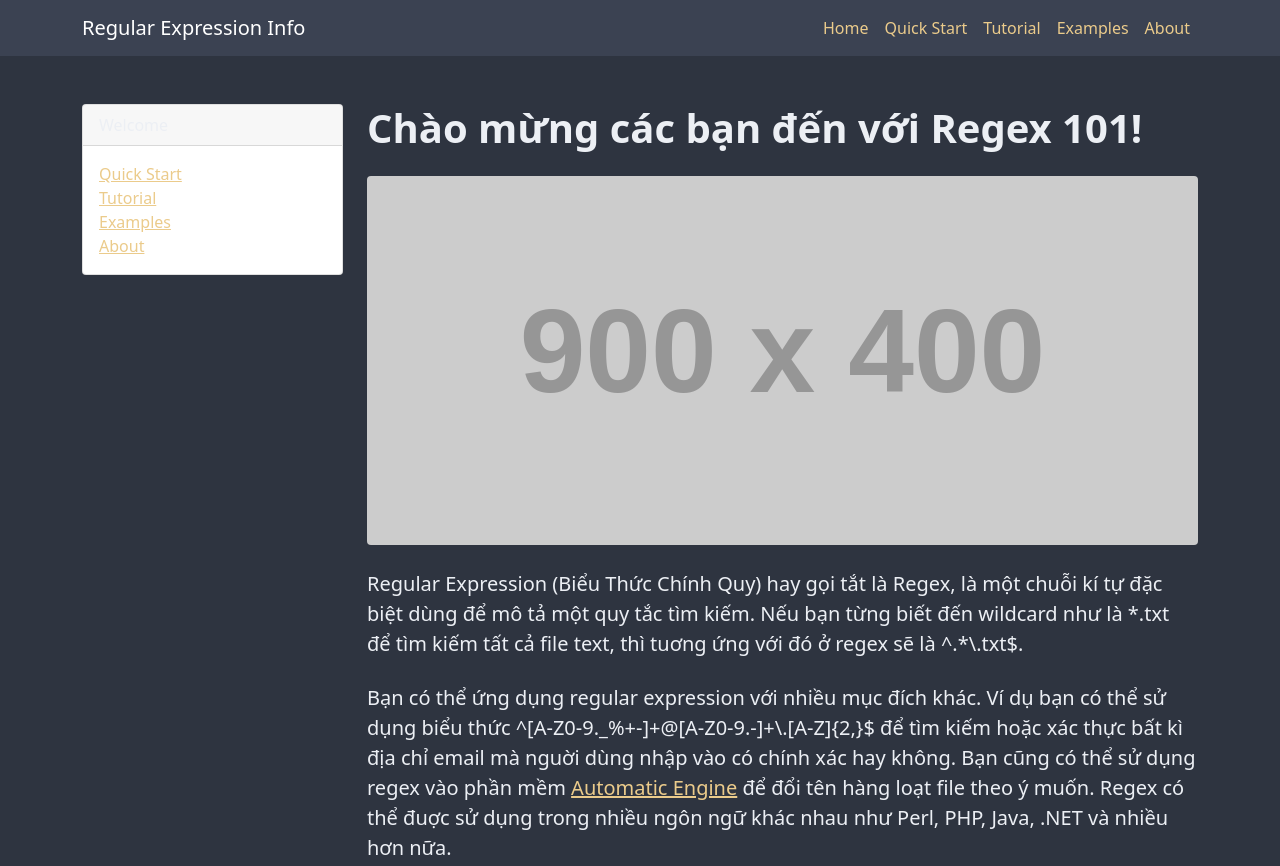
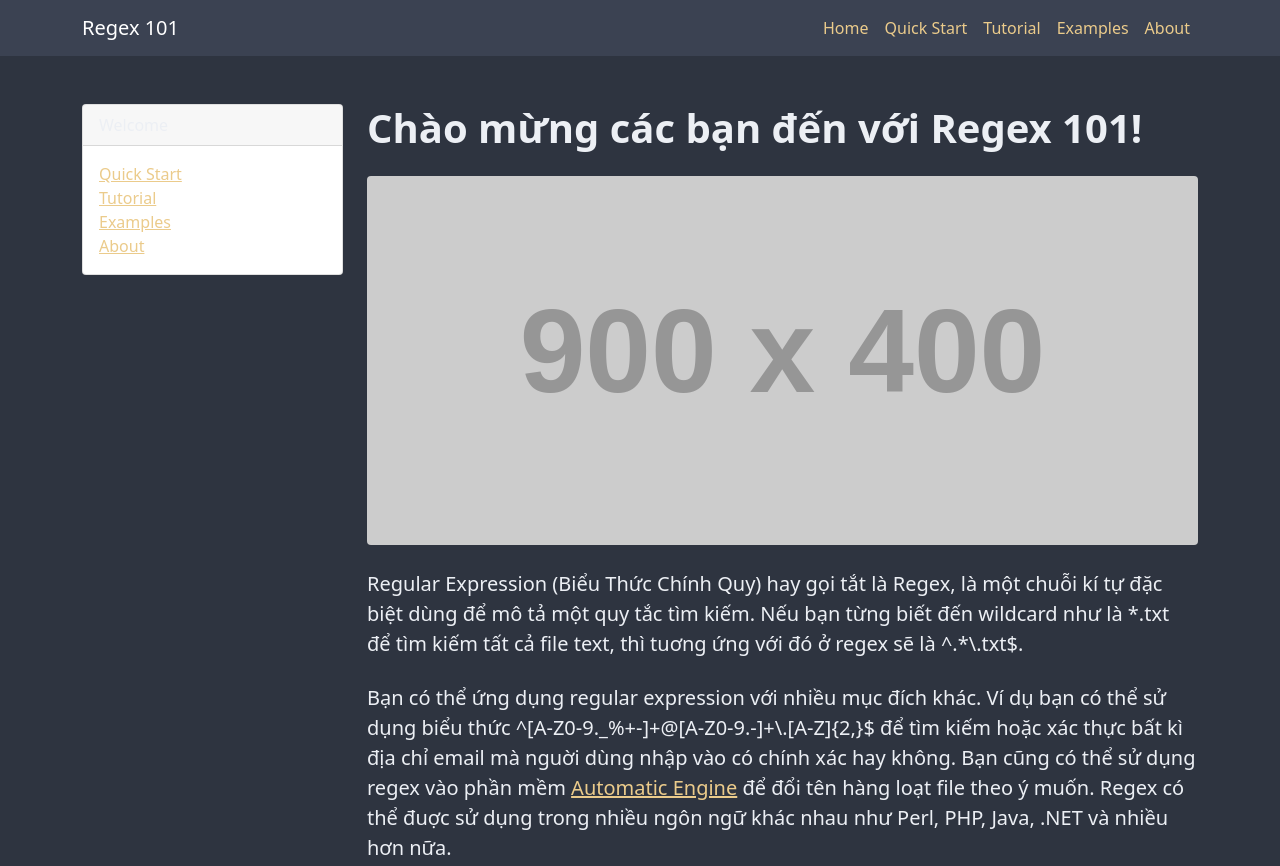
Before and after one commit to phamngocvinh/regex-info, a plain HTML site: page index.html in a window 1280 px wide. Shown: the top 866 px of the page. Drawn offline with nearby package versions, Linux system fonts and the light colour scheme; placeholder pictures from the web are drawn by us.

Commit message:
update title

```diff
--- a/include/nav-bar.html
+++ b/include/nav-bar.html
@@ -1,6 +1,6 @@
 <nav class="navbar navbar-expand-lg navbar-dark bg-dark">
     <div class="container">
-        <a class="navbar-brand" href="./index.html">Regular Expression Info</a>
+        <a class="navbar-brand" href="./index.html">Regex 101</a>
         <button class="navbar-toggler" type="button" data-bs-toggle="collapse"
             data-bs-target="#navbarSupportedContent" aria-controls="navbarSupportedContent" aria-expanded="false"
             aria-label="Toggle navigation"><span class="navbar-toggler-icon"></span></button>
--- a/index.html
+++ b/index.html
@@ -6,7 +6,7 @@
     <meta name="viewport" content="width=device-width, initial-scale=1, shrink-to-fit=no" />
     <meta name="description" content="Regular Expression Tutorial" />
     <meta name="author" content="Pham Ngoc Vinh" />
-    <title>Regular 101</title>
+    <title>Regex 101</title>
     <!-- Favicon-->
     <link rel="icon" type="image/x-icon" href="assets/icon.svg" />
     <!-- Core theme CSS (includes Bootstrap)-->
```
